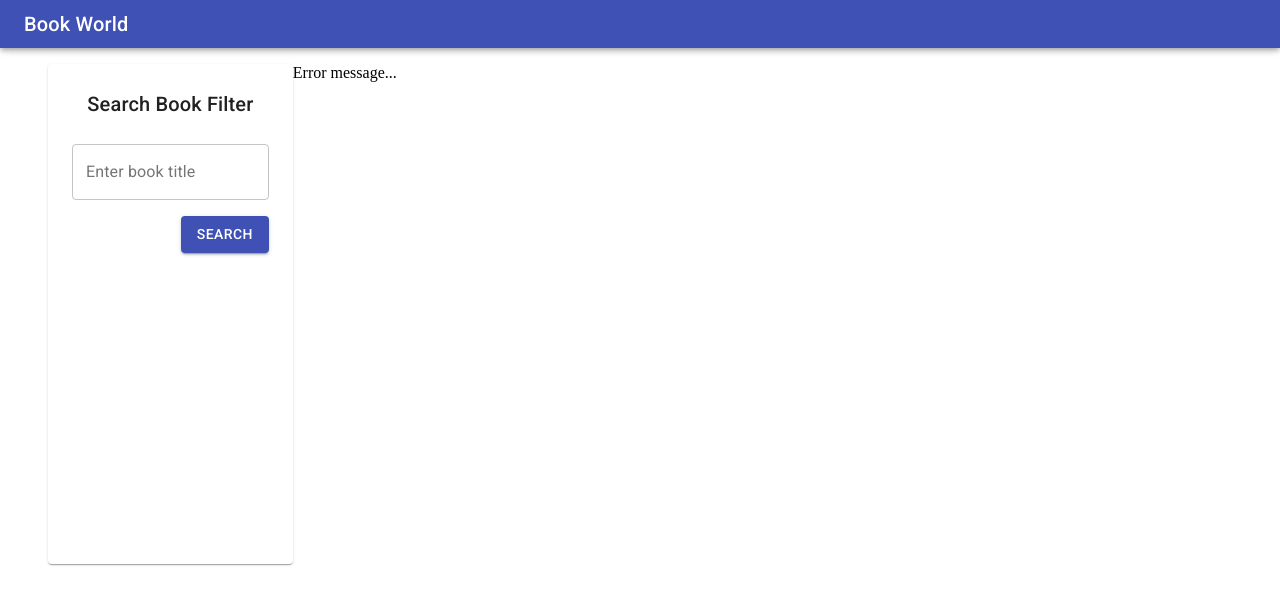
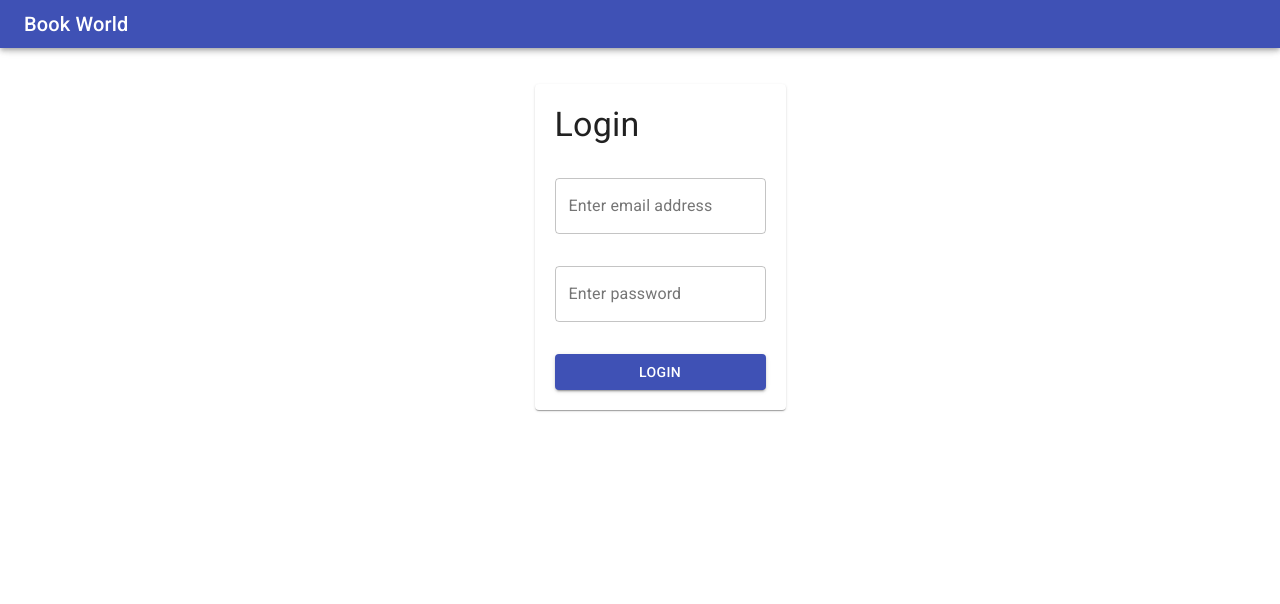
Before and after one commit to heidichiu/bookworld, a React (Create React App) app in the folder frontend/: page /login in a window 1280 px wide. Shown: the top 604 px of the page. Built offline with nearby package versions, Linux system fonts and the light colour scheme; no server answers.

Commit message:
Add login form and axios request interceptor

```diff
--- a/frontend/package.json
+++ b/frontend/package.json
@@ -10,16 +10,19 @@
     "@testing-library/react": "^12.1.2",
     "@testing-library/user-event": "^13.5.0",
     "axios": "^0.24.0",
+    "formik": "^2.2.9",
     "prop-types": "^15.8.1",
     "react": "^17.0.2",
     "react-dom": "^17.0.2",
     "react-redux": "^7.2.6",
+    "react-router-dom": "^5.3.0",
     "react-scripts": "5.0.0",
     "redux": "^4.1.2",
     "redux-mock-store": "^1.5.4",
     "redux-thunk": "^2.4.1",
     "serve": "^13.0.2",
-    "web-vitals": "^2.1.2"
+    "web-vitals": "^2.1.2",
+    "yup": "^0.32.11"
   },
   "scripts": {
     "dev": "react-scripts start",
--- a/frontend/src/components/App.jsx
+++ b/frontend/src/components/App.jsx
@@ -1,13 +1,22 @@
-import axios from "axios";
-import baseUrl from "../config";
+import { BrowserRouter as Router, Route, Switch } from "react-router-dom";
 import BookContainer from "./book/BookContainer";
 import Layout from "./layout/Layout";
+import Login from "./user/Login";
 
 const App = () => {
   return (
-    <Layout>
-      <BookContainer />
-    </Layout>
+    <Router>
+      <Layout>
+        <Switch>
+          <Route path="/login">
+            <Login />
+          </Route>
+          <Route exact path="/">
+            <BookContainer />
+          </Route>
+        </Switch>
+      </Layout>
+    </Router>
   );
 };
 
--- /dev/null
+++ b/frontend/src/components/user/Login.jsx
@@ -0,0 +1,69 @@
+import { Box, Button, Paper, TextField, Typography } from "@material-ui/core";
+import makeStyle from "./LoginStyle";
+import * as yup from "yup";
+import { useFormik } from "formik";
+import { useDispatch } from "react-redux";
+import { loginAction } from "../../module/user/userAction";
+
+const validationSchema = yup.object({
+  email: yup.string("Enter your email").email("Enter a valid email").required("Email is required"),
+  password: yup
+    .string("Enter your password")
+    .min(8, "Password should be of minimum 8 character length")
+    .required("Password is required"),
+});
+
+const Login = () => {
+  const classes = makeStyle();
+  const dispatch = useDispatch();
+  const formik = useFormik({
+    initialValues: {
+      email: "",
+      password: "",
+    },
+    validationSchema: validationSchema,
+    onSubmit: (values) => {
+      dispatch(loginAction(values.email, values.password));
+    },
+  });
+  return (
+    <form autoComplete="off" noValidate onSubmit={formik.handleSubmit}>
+      <Box className={classes.wrapper}>
+        <Paper className={classes.paper}>
+          <Typography variant="h4">Login</Typography>
+          <TextField
+            className={classes.topMargin}
+            name="email"
+            id="email"
+            data-testid="email-testid"
+            label="Enter email address"
+            variant="outlined"
+            placeholder="Enter email address"
+            value={formik.values.email}
+            onChange={formik.handleChange}
+            helperText={formik.touched.email && formik.errors.email}
+            error={formik.touched.email && Boolean(formik.errors.email)}
+          />
+          <TextField
+            className={classes.topMargin}
+            name="password"
+            id="password"
+            data-testid="password-testid"
+            label="Enter password"
+            variant="outlined"
+            placeholder="Enter password"
+            value={formik.values.password}
+            onChange={formik.handleChange}
+            helperText={formik.touched.password && formik.errors.password}
+            error={formik.touched.password && Boolean(formik.errors.password)}
+          />
+          <Button className={classes.topMargin} type="submit" variant="contained" color="primary">
+            Login
+          </Button>
+        </Paper>
+      </Box>
+    </form>
+  );
+};
+
+export default Login;
--- /dev/null
+++ b/frontend/src/components/user/LoginStyle.jsx
@@ -0,0 +1,19 @@
+import { makeStyles, createStyles } from "@material-ui/core";
+
+export default makeStyles(() =>
+  createStyles({
+    wrapper: {
+      display: "flex",
+      justifyContent: "center",
+    },
+    paper: {
+      marginTop: "20px",
+      display: "flex",
+      flexDirection: "column",
+      padding: "20px",
+    },
+    topMargin: {
+      marginTop: "2rem",
+    },
+  })
+);
--- a/frontend/src/index.jsx
+++ b/frontend/src/index.jsx
@@ -5,8 +5,21 @@ import reduxThunk from "redux-thunk";
 import { createStore, applyMiddleware } from "redux";
 import App from "./components/App";
 import reducers from "./module/reducers";
+import axios from "axios";
 
 const createStoreWithMiddleware = applyMiddleware(reduxThunk)(createStore);
+axios.interceptors.request.use(
+  (config) => {
+    const token = window.localStorage.getItem("bookworld-token");
+    if (token != null) {
+      config.headers.Authorization = token;
+    }
+    return config;
+  },
+  (error) => {
+    return Promise.reject(error);
+  }
+);
 
 ReactDOM.render(
   <Provider
--- a/frontend/src/module/reducers.js
+++ b/frontend/src/module/reducers.js
@@ -1,6 +1,8 @@
 import { combineReducers } from "redux";
 import bookReducer from "./book/bookReducer";
+import userReducer from "./user/userReducer";
 
 export default combineReducers({
   bookReducer,
+  user: userReducer,
 });
```
Also changed, not shown: 2 other files (tests, documents, lock files or other folders).
